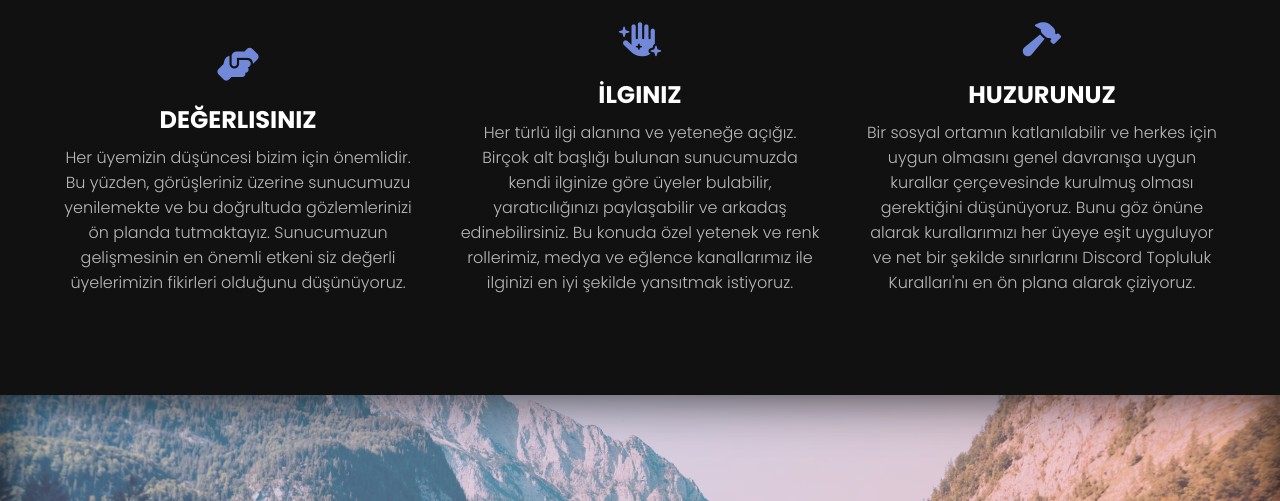
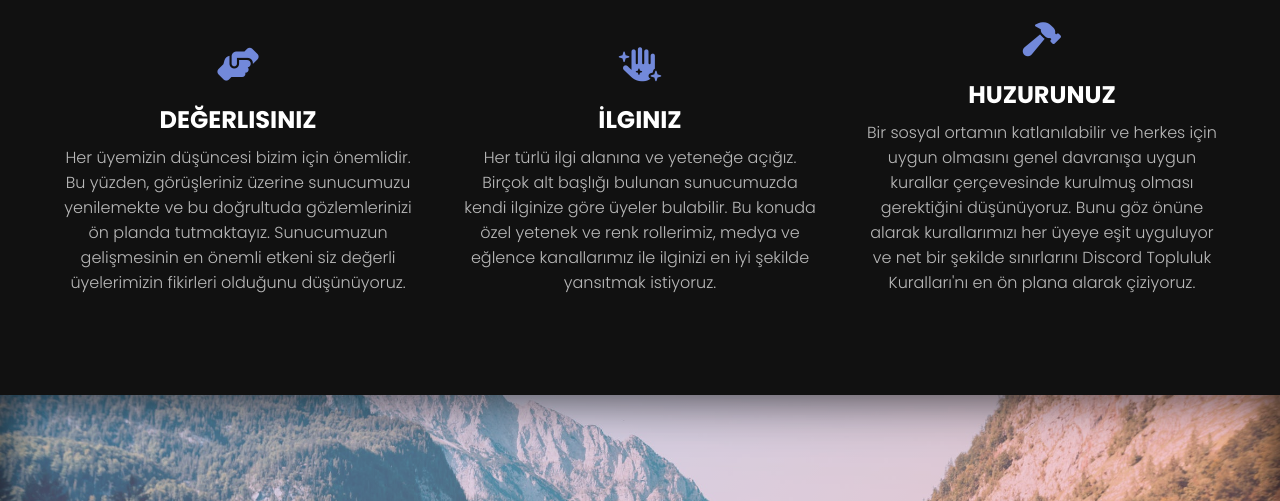
Before and after one commit to Towasty/cedar-website, a plain HTML site: page index.html in a window 1280 px wide. Shown: the part 940-1441 px from the top of the page. Drawn offline with nearby package versions, Linux system fonts and the light colour scheme.

Commit message:
Text Changes

```diff
--- a/index.html
+++ b/index.html
@@ -11,10 +11,10 @@
 	<!-- * OPEN GRAPH PROTOCOL * -->
 	<meta name="twitter:card" content="summary">
 	<meta property="theme-color" content="#ac8ebd">
-	<meta name="og:description" content="Lorem ipsum dolor sit amet, consectetur adipisicing elit, sed do eiusmod
+	<meta name="og:description" content="Çedar Peynirleri, her türlü ilgi alanından kullanıcıların bulunduğu, üyelerini aile bireyi olarak görüp her birine ayrı değer veren ve hoş atmosferi olan bir topluluk sunucusu.
 	tempor incididunt ut labore et">
 	<meta name="og:title" content="Çedar Peynirleri">
-	<meta name="og:site_name" content="Çedar Peynirleri">
+	<meta name="og:site_name" content="Çedar Peynirleri | İnternet sitesi?">
 	<meta name="og:type" content="website">
 
 	<!-- * LINKS * -->
@@ -89,7 +89,7 @@
 				<i class="fas fa-hand-sparkles"></i>
 				<h2>İlginiz</h2>
 				<p>
-					Her türlü ilgi alanına ve yeteneğe açığız. Birçok alt başlığı bulunan sunucumuzda kendi ilginize göre üyeler bulabilir, yaratıcılığınızı paylaşabilir ve arkadaş edinebilirsiniz. Bu konuda özel yetenek ve renk rollerimiz, medya ve eğlence kanallarımız ile ilginizi en iyi şekilde yansıtmak istiyoruz.
+					Her türlü ilgi alanına ve yeteneğe açığız. Birçok alt başlığı bulunan sunucumuzda kendi ilginize göre üyeler bulabilir. Bu konuda özel yetenek ve renk rollerimiz, medya ve eğlence kanallarımız ile ilginizi en iyi şekilde yansıtmak istiyoruz.
 				</p>
 			</div>
 			<div class="service">
```
